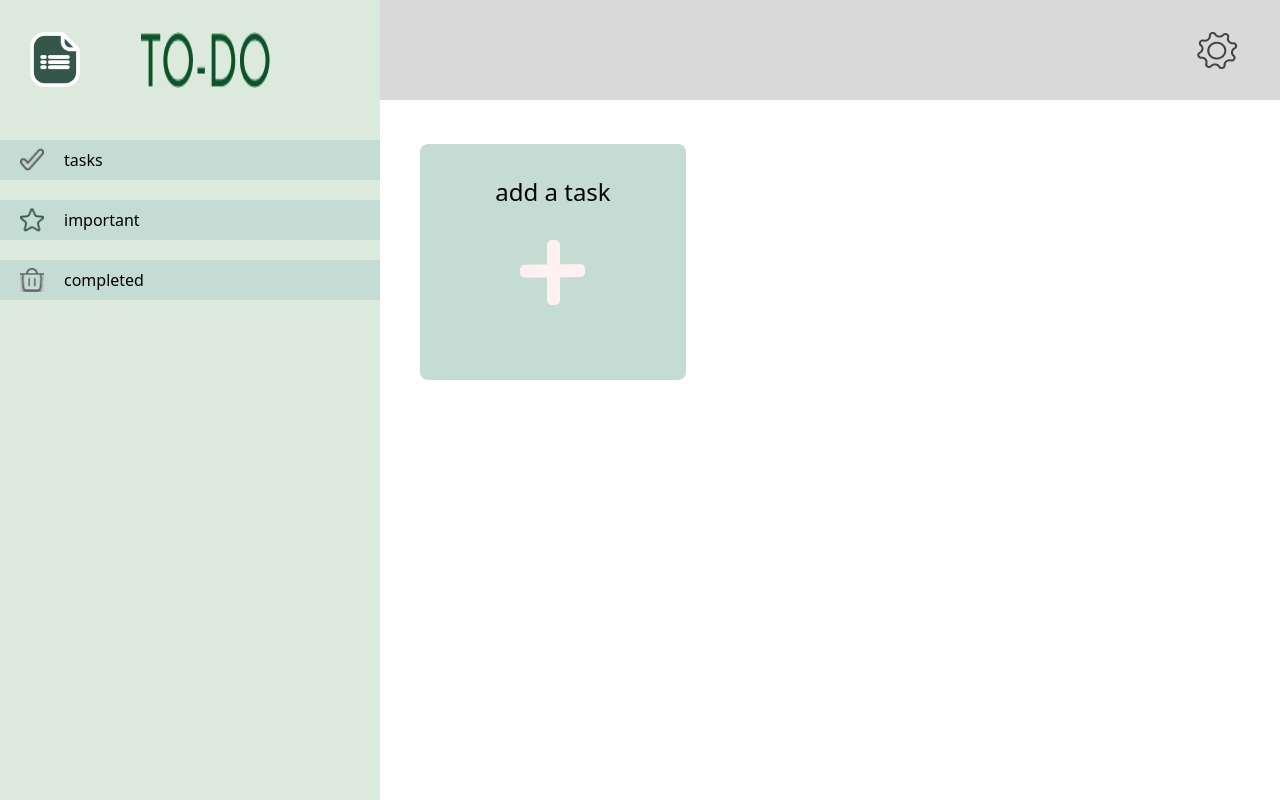
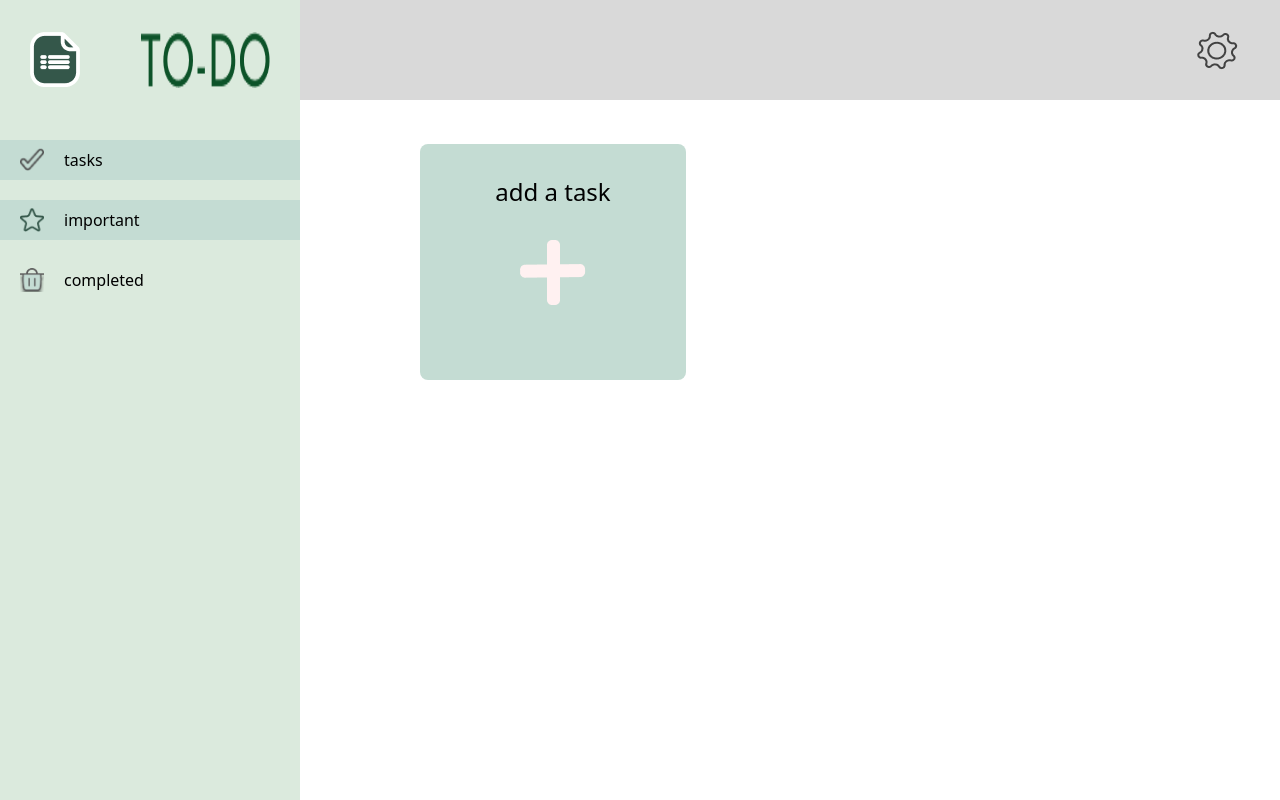
Before and after one commit to gujaKhela/test, a React (Vite) app: page / in a window 1280 px wide. Built offline with nearby package versions, Linux system fonts and the light colour scheme.

Commit message:
testing some dom

```diff
--- a/src/components/LeftLine.jsx
+++ b/src/components/LeftLine.jsx
@@ -1,4 +1,5 @@
 import React from "react";
+import { Link } from "react-router-dom";
 import Icon from "../assets/Icon.png";
 import Todo from "../assets/TO-DO.png";
 import Tasks from "../assets/tasks.png";
@@ -28,12 +29,12 @@
         </div>
       </div>
 
-      <div className="w-[380px] bg-[#C4DCD3] ">
+      <Link to="/completed" className="w-[380px] bg-[#C4DCD3] ">
         <div className="flex items-center m-5 py-2">
           <img src={Completed} alt="Completed-icon" className="w-6 h-6 object-cover" />
           <p className="px-5">completed</p>
         </div>
-      </div>
+      </Link>
     </div>
   );
 };
```
